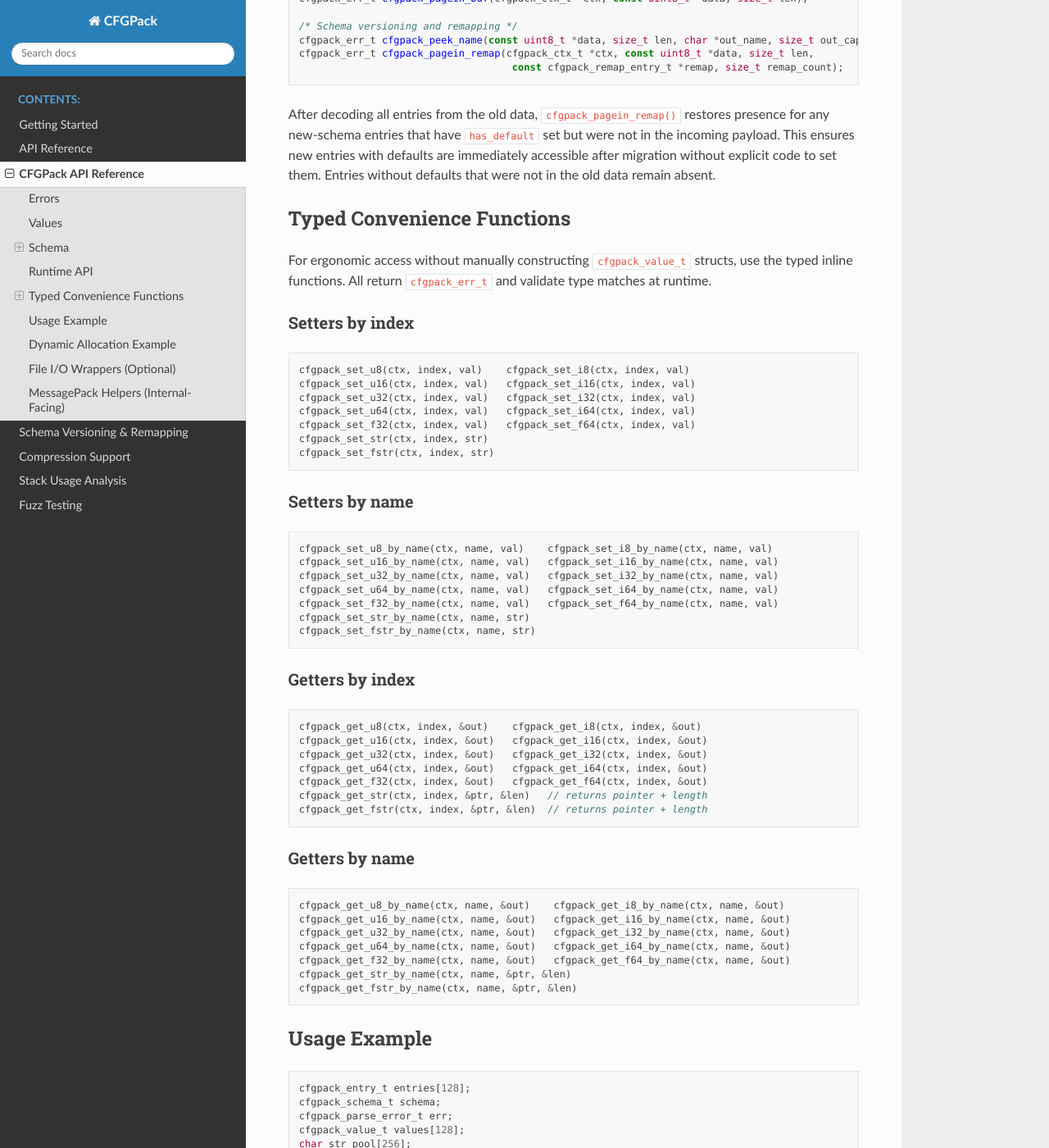
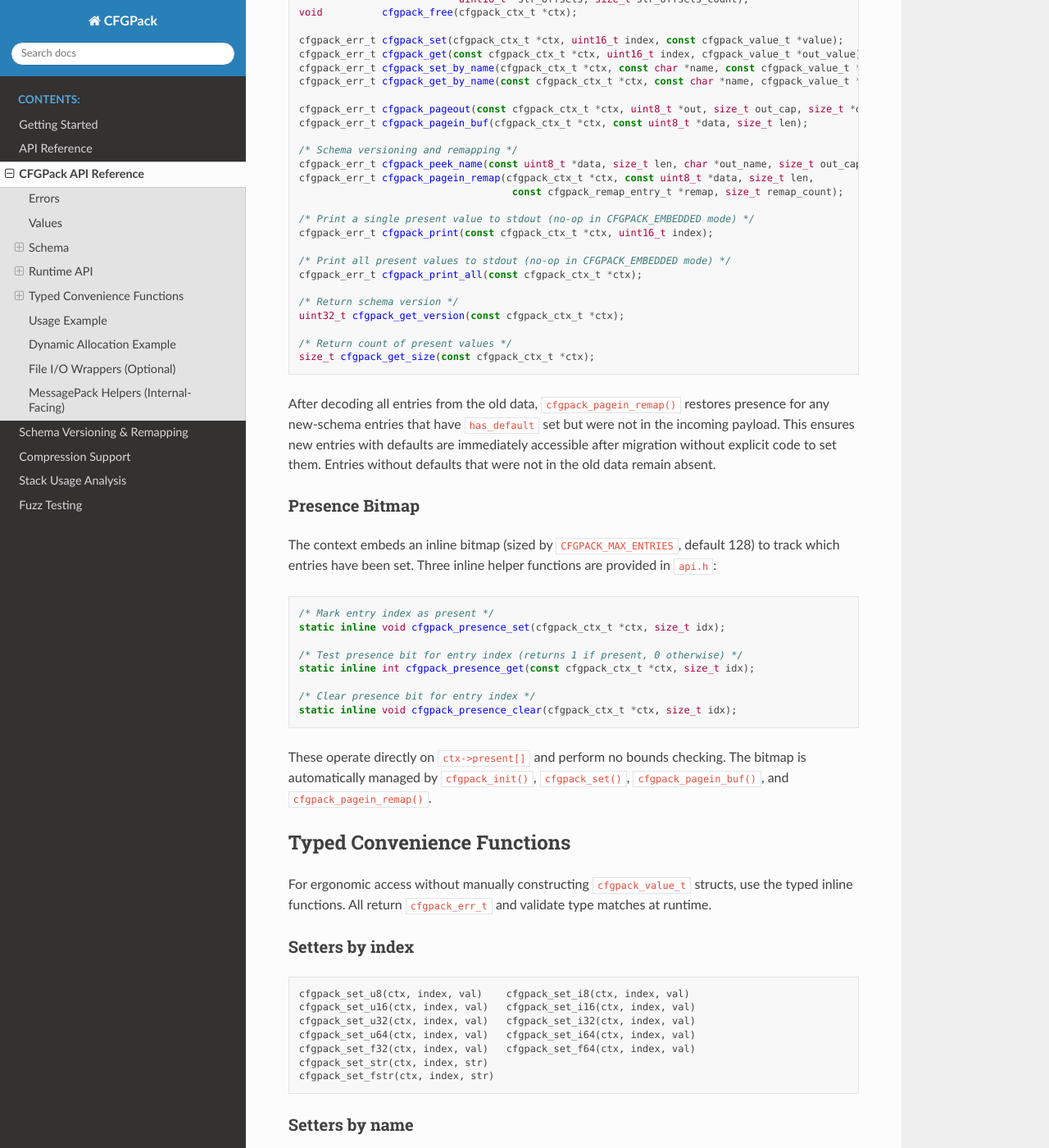
Before and after one commit to Arsievert/cfgpack, a Sphinx documentation site: the page built from docs/source/api-reference.md, in a window 1280 px wide and 1400 px high, scrolled down 6135 px. Shown: the whole window at 82% size. Built offline with Sphinx 7.4.7 and the Read the Docs theme 3.1.0, drawn with Linux system fonts in a browser that asks for light colours; some of the changed text lies outside the part shown.

````diff
--- a/docs/source/api-reference.md
+++ b/docs/source/api-reference.md
@@ -19,7 +19,8 @@ typedef enum {
     CFGPACK_ERR_IO = -8,
     CFGPACK_ERR_ENCODE = -9,
     CFGPACK_ERR_DECODE = -10,
-    CFGPACK_ERR_RESERVED_INDEX = -11
+    CFGPACK_ERR_RESERVED_INDEX = -11,
+    CFGPACK_ERR_ARGS = -12
 } cfgpack_err_t;
 ```
 
@@ -37,6 +38,7 @@ typedef enum {
 | `CFGPACK_ERR_ENCODE` | Encoding failure or output buffer too small. Also returned as a defense-in-depth check if a string value's offset/length exceeds the string pool capacity. |
 | `CFGPACK_ERR_DECODE` | Decoding failure or malformed msgpack input. |
 | `CFGPACK_ERR_RESERVED_INDEX` | Attempt to use reserved index 0 (reserved for schema name). |
+| `CFGPACK_ERR_ARGS` | Missing or bad arguments (NULL pointer, invalid option). |
 
 ## Values
 
@@ -285,6 +287,12 @@ Use the `cfgpack-schema-pack` CLI tool to convert `.map` or JSON schemas to msgp
 ```c
 #include "cfgpack/api.h"
 
+/* Remap table entry for migrating config between schema versions */
+typedef struct {
+    uint16_t old_index; /* Index in the old schema */
+    uint16_t new_index; /* Corresponding index in the new schema */
+} cfgpack_remap_entry_t;
+
 /* Initialize runtime context. The values and string pool should already
  * contain defaults from schema parsing. Presence bitmap is embedded in
  * cfgpack_ctx_t (sized by CFGPACK_MAX_ENTRIES, default 128). */
@@ -306,9 +314,38 @@ cfgpack_err_t cfgpack_pagein_buf(cfgpack_ctx_t *ctx, const uint8_t *data, size_t
 cfgpack_err_t cfgpack_peek_name(const uint8_t *data, size_t len, char *out_name, size_t out_cap);
 cfgpack_err_t cfgpack_pagein_remap(cfgpack_ctx_t *ctx, const uint8_t *data, size_t len,
                                     const cfgpack_remap_entry_t *remap, size_t remap_count);
+
+/* Print a single present value to stdout (no-op in CFGPACK_EMBEDDED mode) */
+cfgpack_err_t cfgpack_print(const cfgpack_ctx_t *ctx, uint16_t index);
+
+/* Print all present values to stdout (no-op in CFGPACK_EMBEDDED mode) */
+cfgpack_err_t cfgpack_print_all(const cfgpack_ctx_t *ctx);
+
+/* Return schema version */
+uint32_t cfgpack_get_version(const cfgpack_ctx_t *ctx);
+
+/* Return count of present values */
+size_t cfgpack_get_size(const cfgpack_ctx_t *ctx);
 ```
 
 After decoding all entries from the old data, `cfgpack_pagein_remap()` restores presence for any new-schema entries that have `has_default` set but were not in the incoming payload. This ensures new entries with defaults are immediately accessible after migration without explicit code to set them. Entries without defaults that were not in the old data remain absent.
+
+### Presence Bitmap
+
+The context embeds an inline bitmap (sized by `CFGPACK_MAX_ENTRIES`, default 128) to track which entries have been set. Three inline helper functions are provided in `api.h`:
+
+```c
+/* Mark entry index as present */
+static inline void cfgpack_presence_set(cfgpack_ctx_t *ctx, size_t idx);
+
+/* Test presence bit for entry index (returns 1 if present, 0 otherwise) */
+static inline int cfgpack_presence_get(const cfgpack_ctx_t *ctx, size_t idx);
+
+/* Clear presence bit for entry index */
+static inline void cfgpack_presence_clear(cfgpack_ctx_t *ctx, size_t idx);
+```
+
+These operate directly on `ctx->present[]` and perform no bounds checking. The bitmap is automatically managed by `cfgpack_init()`, `cfgpack_set()`, `cfgpack_pagein_buf()`, and `cfgpack_pagein_remap()`.
 
 ## Typed Convenience Functions
 
````
Also changed, not shown: README.md (+12 -1 lines), docs/source/api.rst (+12 -0 lines), 2 other files.
